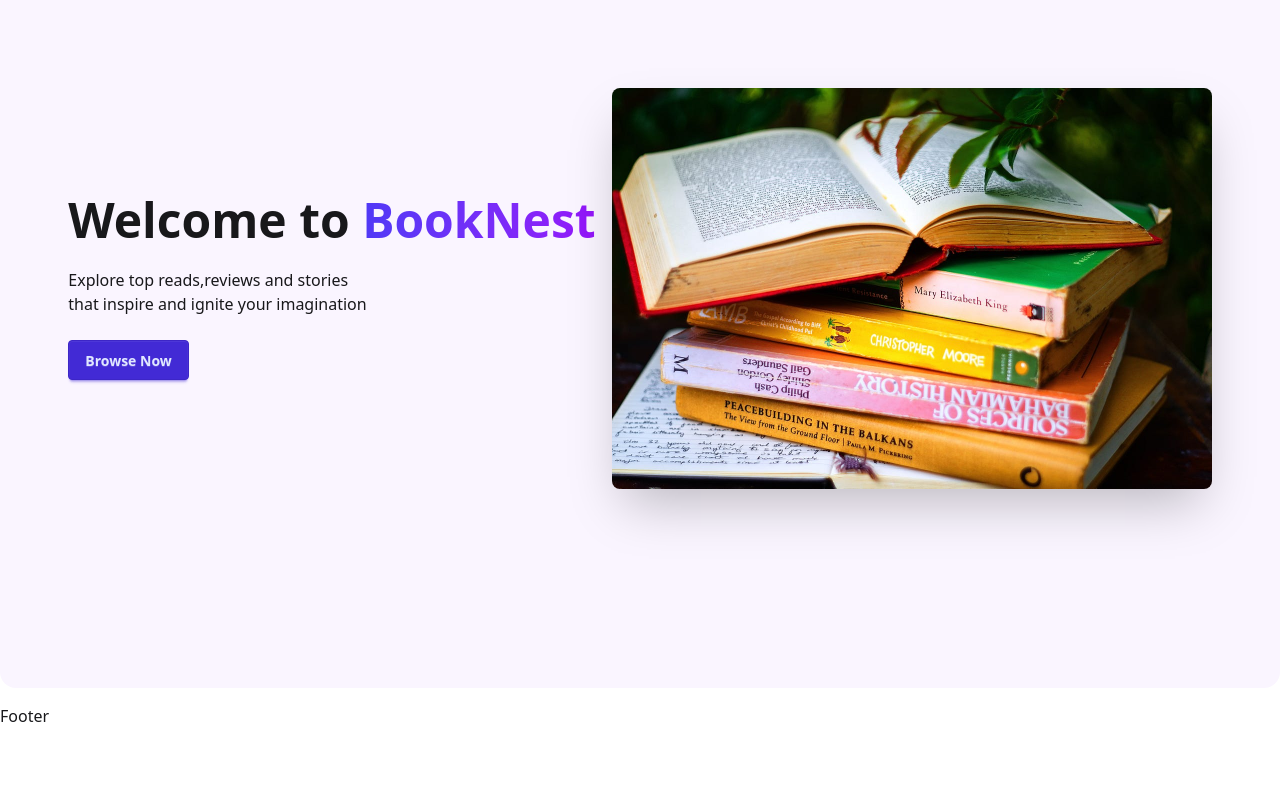
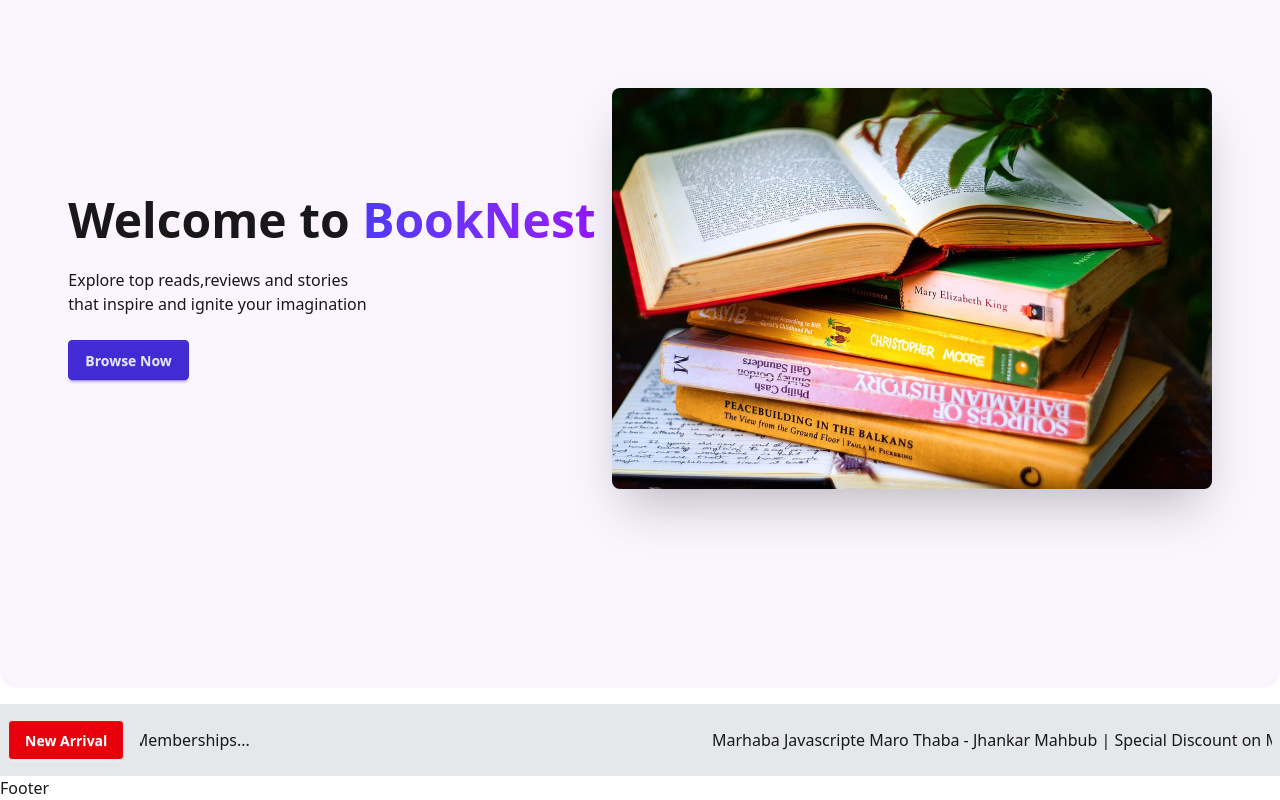
Before and after one commit to Miskat-BD/Assignment8, a Next.js app: page / in a window 1280 px wide. Shown: the part 195-995 px from the top of the page. Before the commit the page ends 923 px from the top, so only its background shows below. Built offline with nearby package versions, Linux system fonts and the light colour scheme.

Commit message:
Marquee section done

```diff
--- a/package.json
+++ b/package.json
@@ -11,7 +11,8 @@
   "dependencies": {
     "next": "16.2.4",
     "react": "19.2.4",
-    "react-dom": "19.2.4"
+    "react-dom": "19.2.4",
+    "react-fast-marquee": "^1.6.5"
   },
   "devDependencies": {
     "@tailwindcss/postcss": "^4",
--- a/src/app/page.jsx
+++ b/src/app/page.jsx
@@ -1,7 +1,11 @@
 import Banner from "@/components/homepage/Banner";
+import NewArrival from "@/components/homepage/NewArrival";
 
 export default function Home() {
   return (
-    <Banner />
+    <>
+      <Banner />
+      <NewArrival />
+    </>
   )
 }
--- /dev/null
+++ b/src/components/homepage/NewArrival.jsx
@@ -0,0 +1,15 @@
+import React from 'react';
+import Marquee from 'react-fast-marquee';
+
+const NewArrival = () => {
+    return (
+        <div className='container mx-auto flex justify-between items-center px-2 bg-gray-200 gap-4 py-4'>
+            <button className='bg-red-600 btn text-white max-w-60'>New Arrival</button>
+            <Marquee pauseOnHover={true} speed={100}>
+                <p>Marhaba Javascripte Maro Thaba - Jhankar Mahbub | Special Discount on Memberships...</p>
+            </Marquee>
+        </div>
+    );
+};
+
+export default NewArrival;
```
Also changed, not shown: 1 other file (tests, documents, lock files or other folders).
